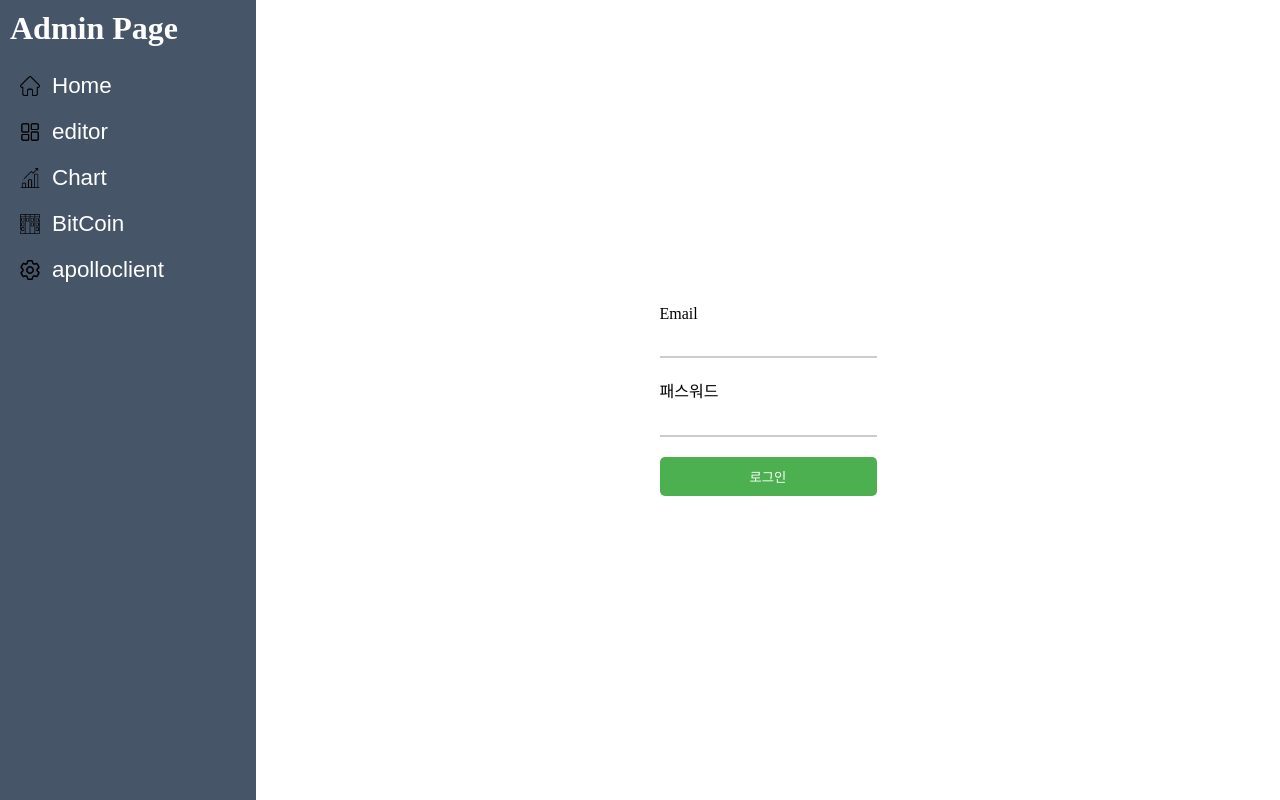
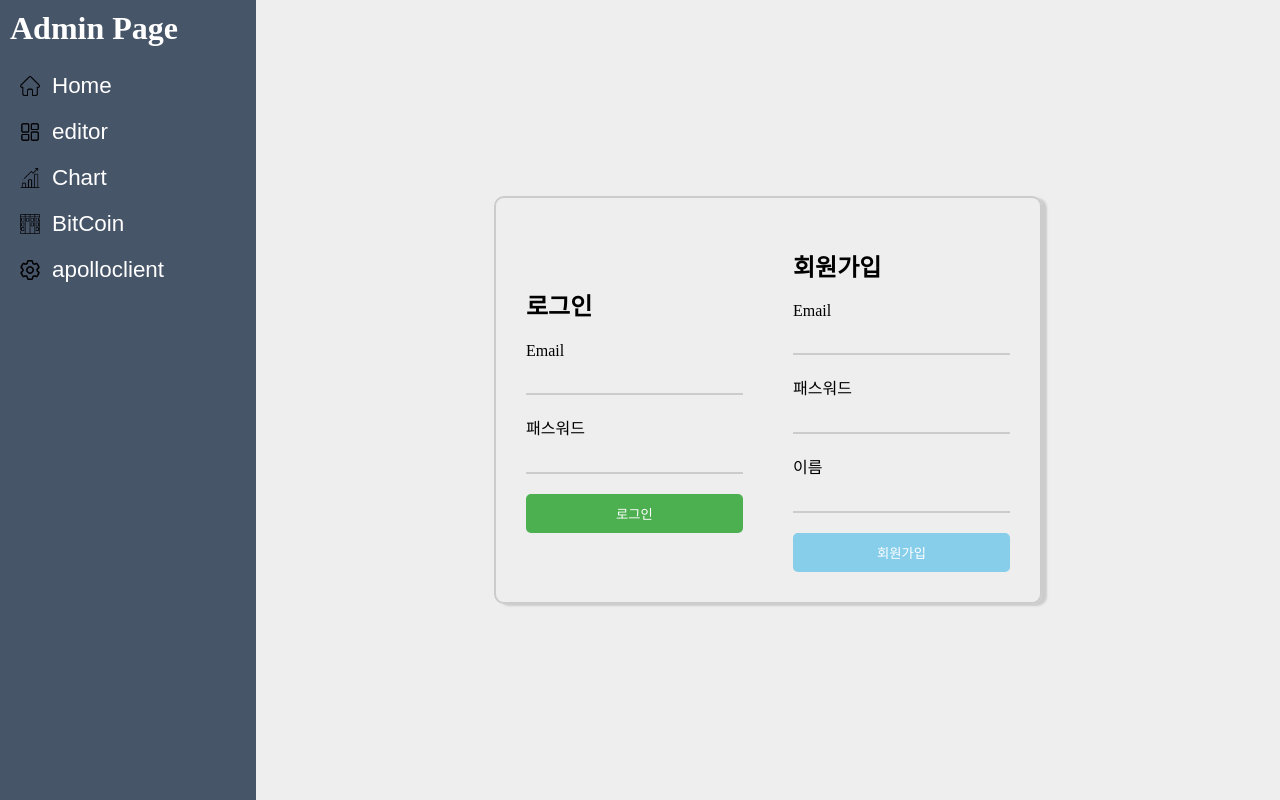
Before and after one commit to hyunjunyong/next-ts, a Next.js app: page / in a window 1280 px wide. Built offline with nearby package versions, Linux system fonts and the light colour scheme.

Commit message:
현재 에러상태 하지만 원인 찾음 provider

```diff
--- a/src/app/apolloclient/client.tsx
+++ b/src/app/apolloclient/client.tsx
@@ -1,3 +1,5 @@
+"use client";
+
 import { useQuery, gql } from "@apollo/client";
 
 // 사용해야할 쿼리
--- a/src/app/login.css
+++ b/src/app/login.css
@@ -1,9 +1,10 @@
-.login-form {
+.login {
   display: flex;
   justify-content: center;
   align-items: center;
   width: 100%;
   height: 100%;
+  background-color: #eee;
 }
 
 form {
@@ -17,7 +18,9 @@ label {
 }
 
 input[type="text"],
-input[type="pw"] {
+input[type="pw"],
+input[type="name"] {
+  background-color: #eee;
   border: none;
   border-bottom: 2px solid #ccc;
   padding: 5px;
@@ -25,7 +28,8 @@ input[type="pw"] {
   margin-bottom: 20px;
 }
 input[type="text"]:focus,
-input[type="pw"]:focus {
+input[type="pw"]:focus,
+input[type="name"]:focus {
   outline: none;
   border-bottom: 1px solid black;
 }
@@ -37,3 +41,22 @@ input[type="pw"]:focus {
   border-radius: 5px;
   cursor: pointer;
 }
+
+.register-btn {
+  background-color: skyblue;
+  color: white;
+  padding: 10px 20px;
+  border: none;
+  border-radius: 5px;
+  cursor: pointer;
+}
+
+.login-bg {
+  display: flex;
+  align-items: center;
+  gap: 50px;
+  border-radius: 10px;
+  border: 2px solid #ccc;
+  padding: 30px;
+  box-shadow: 5px 2px 2px #ccc;
+}
--- /dev/null
+++ b/src/app/login.tsx
@@ -0,0 +1,86 @@
+"use client";
+import { useQuery, useMutation, gql } from "@apollo/client";
+import "./login.css";
+// 사용해야할 쿼리
+// mutation{
+//   signup(createUserRequest: {email: "hjy4649@naver.com"
+//     password: "1234"
+//     name: "test"
+//     userType: "ADMIN"}){
+//     id
+//     email
+//     name
+//     userType
+//   }
+// }
+
+type UserType = "ADMIN" | "GUEST";
+
+interface signUp {
+  id: Number;
+  email: string;
+  name: string;
+  userType: UserType;
+}
+
+interface login {
+  userId: string;
+  jwtToken: string;
+}
+
+const login = gql`
+  mutation {
+    login(loginUserRequest: { email: "hjy4649@naver.com", password: "1234" }) {
+      userId
+      jwtToken
+    }
+  }
+`;
+
+export default function Login() {
+  const [mutateFunction, { data, loading, error }] = useMutation(login);
+  console.log(data);
+  if (loading)
+    return (
+      <>
+        <p>Loading...</p>
+      </>
+    );
+  if (error)
+    return (
+      <>
+        <p>Error : {error.message}</p>
+      </>
+    );
+
+  return (
+    <div className="login">
+      <div className="login-bg">
+        <form className="login-form">
+          <h2>로그인</h2>
+          <label htmlFor="email">Email</label>
+          <input type="text" id="email" name="email" />
+
+          <label htmlFor="pw">패스워드</label>
+          <input type="pw" id="pw" name="pw" />
+
+          <button className="login-btn">로그인</button>
+        </form>
+        <form className="register-form">
+          <h2>회원가입</h2>
+
+          <label htmlFor="email">Email</label>
+          <input type="text" id="email" name="email" />
+
+          <label htmlFor="pw">패스워드</label>
+          <input type="pw" id="pw" name="pw" />
+
+          <label htmlFor="pw">이름</label>
+          <input type="text" id="name" name="name" />
+
+          <button className="register-btn">회원가입</button>
+        </form>
+      </div>
+    </div>
+  );
+}
--- a/src/app/page.tsx
+++ b/src/app/page.tsx
@@ -1,19 +1,22 @@
-import "./login.css";
+"use client";
 
-export default function Login() {
+import Login from "./login";
+import {
+  ApolloClient,
+  InMemoryCache,
+  ApolloProvider,
+  gql,
+} from "@apollo/client";
+
+const login = new ApolloClient({
+  uri: "https://moonshot-user-service.fly.dev/graphql",
+  cache: new InMemoryCache(),
+});
+
+export default function Home() {
   return (
-    <div className="login-form">
-      <div className="login-bg">
-        <form>
-          <label htmlFor="email">Email</label>
-          <input type="text" id="email" name="email" />
-
-          <label htmlFor="pw">패스워드</label>
-          <input type="pw" id="pw" name="pw" />
-
-          <button className="login-btn">로그인</button>
-        </form>
-      </div>
-    </div>
+    <ApolloProvider client={login}>
+      <Login />
+    </ApolloProvider>
   );
 }
```
Also changed, not shown: src/app/apolloclient/page.tsx (+16 -21 lines), tsconfig.json (+7 -1 lines).
